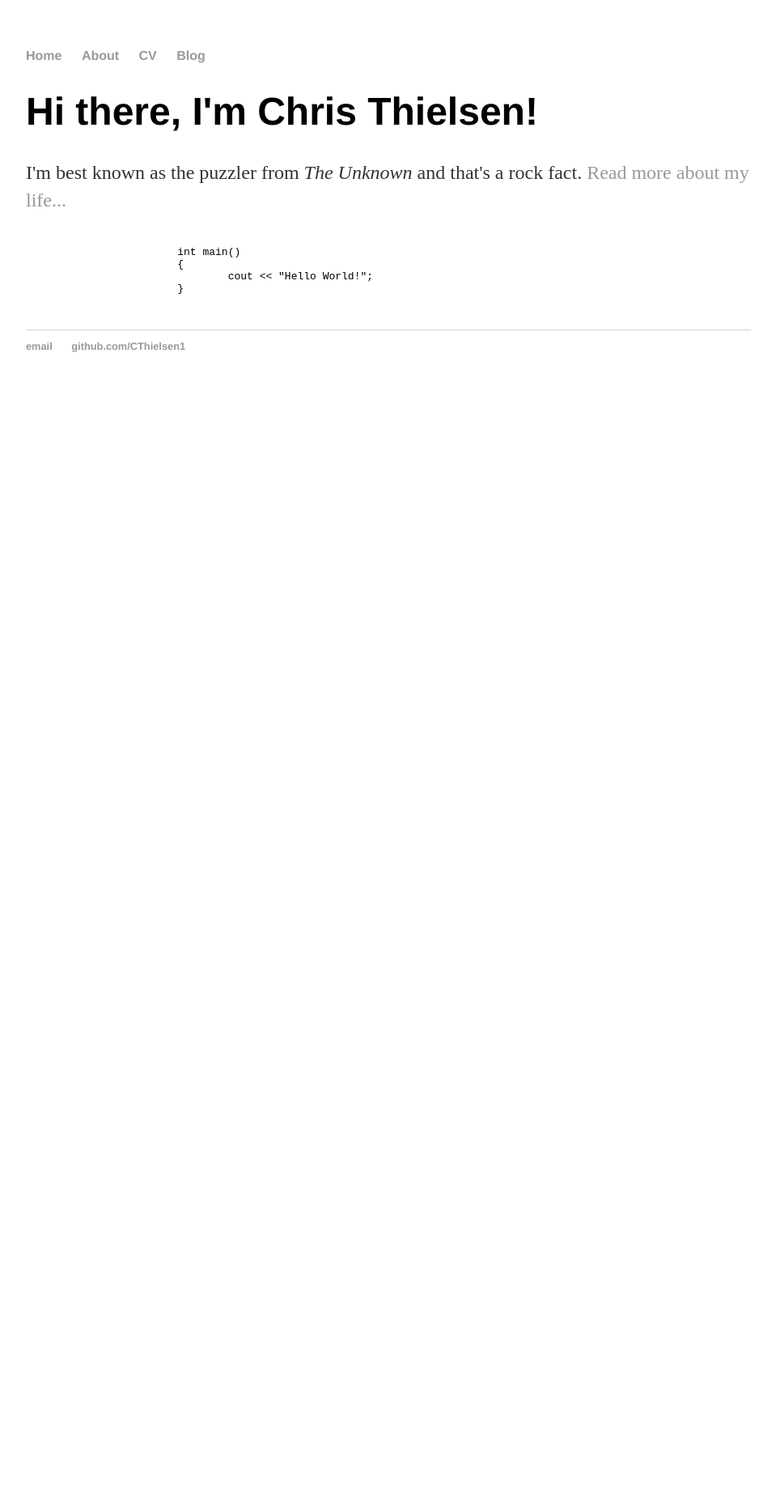
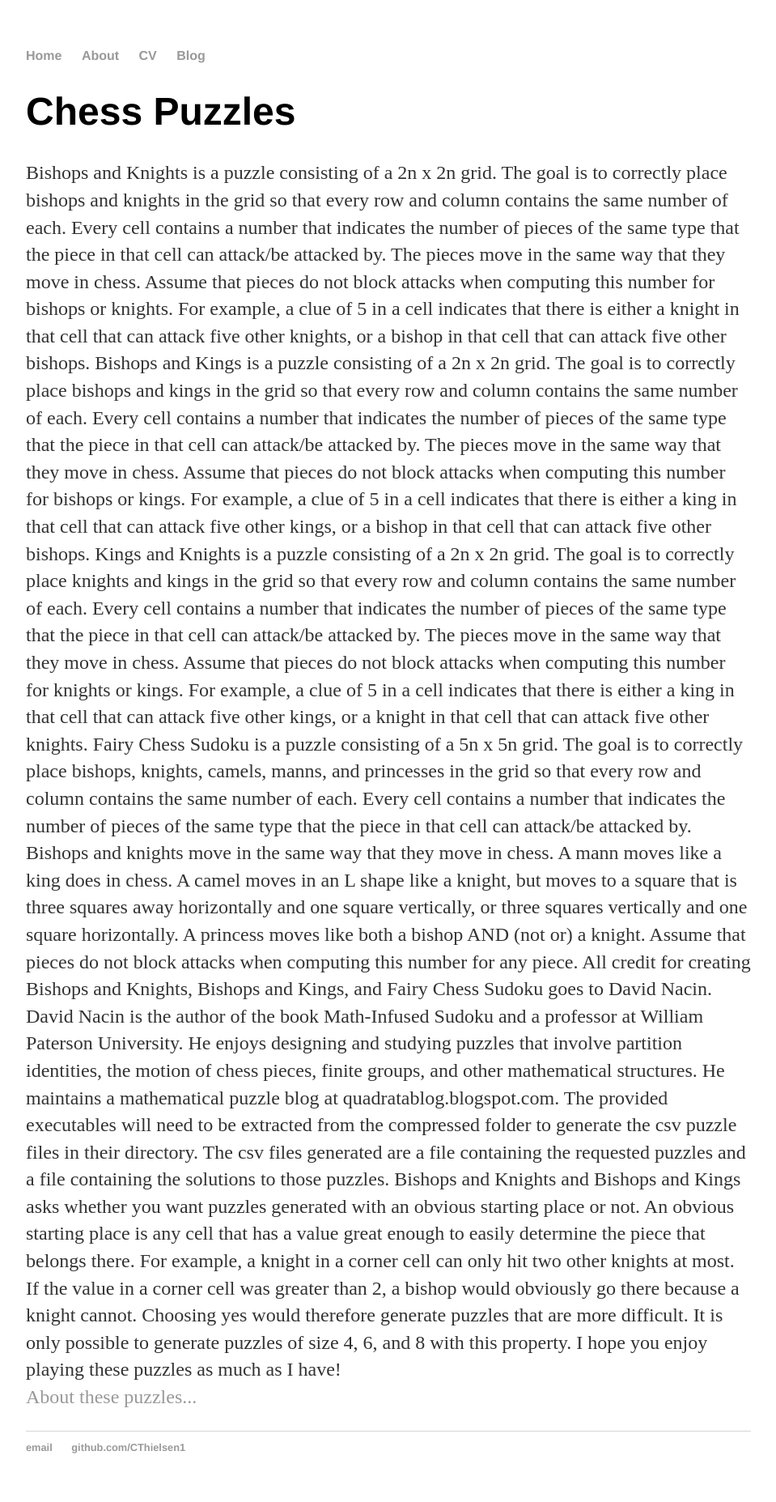
Before and after one commit to CThielsen1/CThielsen1.github.io, a Jekyll site: the page built from index.html, in a window 1280 px wide. Shown: the whole page at 81% size, without its empty margins (160-1119 px from the left). Built offline with Jekyll 4.4.1, drawn with Linux system fonts in a browser that asks for light colours; before the commit the page ends 900 px from its top, so only the background shows below that.

Commit message:
Update index.html

```diff
--- a/index.html
+++ b/index.html
@@ -1,17 +1,51 @@
 ---
 layout: default
-title: Chris Thielsen, Puzzler
+title: Chess Puzzles
 ---
 <div class="blurb">
-	<h1>Hi there, I'm Chris Thielsen!</h1>
-	<p>I'm best known as the puzzler from <em>The Unknown</em> and that's a rock fact. <a href="/about">Read more about my life...</a></p>
-	<script>window.onload = coliru.addRunButtons</script>
-	<pre>
-    		<code data-lang="c++">
-       			int main()
-        		{
-            			cout << "Hello World!";
-        		}
-    		</code>
-	</pre>
+	<h1>Chess Puzzles</h1>
+	<p>Bishops and Knights is a puzzle consisting of a 2n x 2n grid. The goal is to correctly place bishops and knights in the grid
+	so that every row and column contains the same number of each. Every cell contains a number that indicates the number of pieces
+	of the same type that the piece in that cell can attack/be attacked by. The pieces move in the same way that they move in chess.
+	Assume that pieces do not block attacks when computing this number for bishops or knights. For example, a clue of 5 in a cell
+	indicates that there is either a knight in that cell that can attack five other knights, or a bishop in that cell that can attack
+	five other bishops.
+
+	Bishops and Kings is a puzzle consisting of a 2n x 2n grid. The goal is to correctly place bishops and kings in the grid
+	so that every row and column contains the same number of each. Every cell contains a number that indicates the number of pieces
+	of the same type that the piece in that cell can attack/be attacked by. The pieces move in the same way that they move in chess.
+	Assume that pieces do not block attacks when computing this number for bishops or kings. For example, a clue of 5 in a cell
+	indicates that there is either a king in that cell that can attack five other kings, or a bishop in that cell that can attack
+	five other bishops.
+
+	Kings and Knights is a puzzle consisting of a 2n x 2n grid. The goal is to correctly place knights and kings in the grid
+	so that every row and column contains the same number of each. Every cell contains a number that indicates the number of pieces
+	of the same type that the piece in that cell can attack/be attacked by. The pieces move in the same way that they move in chess.
+	Assume that pieces do not block attacks when computing this number for knights or kings. For example, a clue of 5 in a cell
+	indicates that there is either a king in that cell that can attack five other kings, or a knight in that cell that can attack
+	five other knights.
+
+	Fairy Chess Sudoku is a puzzle consisting of a 5n x 5n grid. The goal is to correctly place bishops, knights, camels, manns, and
+	princesses in the grid so that every row and column contains the same number of each. Every cell contains a number that
+	indicates the number of pieces of the same type that the piece in that cell can attack/be attacked by. Bishops and knights move
+	in the same way that they move in chess. A mann moves like a king does in chess. A camel moves in an L shape like a knight, but
+	moves to a square that is three squares away horizontally and one square vertically, or three squares vertically and one square
+	horizontally. A princess moves like both a bishop AND (not or) a knight. Assume that pieces do not block attacks when computing this
+	number for any piece.
+
+	All credit for creating Bishops and Knights, Bishops and Kings, and Fairy Chess Sudoku goes to David Nacin.
+
+	David Nacin is the author of the book Math-Infused Sudoku and a professor at William Paterson University. He enjoys designing and
+	studying puzzles that involve partition identities, the motion of chess pieces, finite groups, and other mathematical structures.
+	He maintains a mathematical puzzle blog at quadratablog.blogspot.com.
+
+	The provided executables will need to be extracted from the compressed folder to generate the csv puzzle files in their directory.
+	The csv files generated are a file containing the requested puzzles and a file containing the solutions to those puzzles. Bishops
+	and Knights and Bishops and Kings asks whether you want puzzles generated with an obvious starting place or not. An obvious starting
+	place is any cell that has a value great enough to easily determine the piece that belongs there. For example, a knight in a corner
+	cell can only hit two other knights at most. If the value in a corner cell was greater than 2, a bishop would obviously go there
+	because a knight cannot. Choosing yes would therefore generate puzzles that are more difficult. It is only possible to generate
+	puzzles of size 4, 6, and 8 with this property.
+
+	I hope you enjoy playing these puzzles as much as I have!<br> <a href="/about">About these puzzles...</a></p>
 </div><!-- /.blurb -->
```
